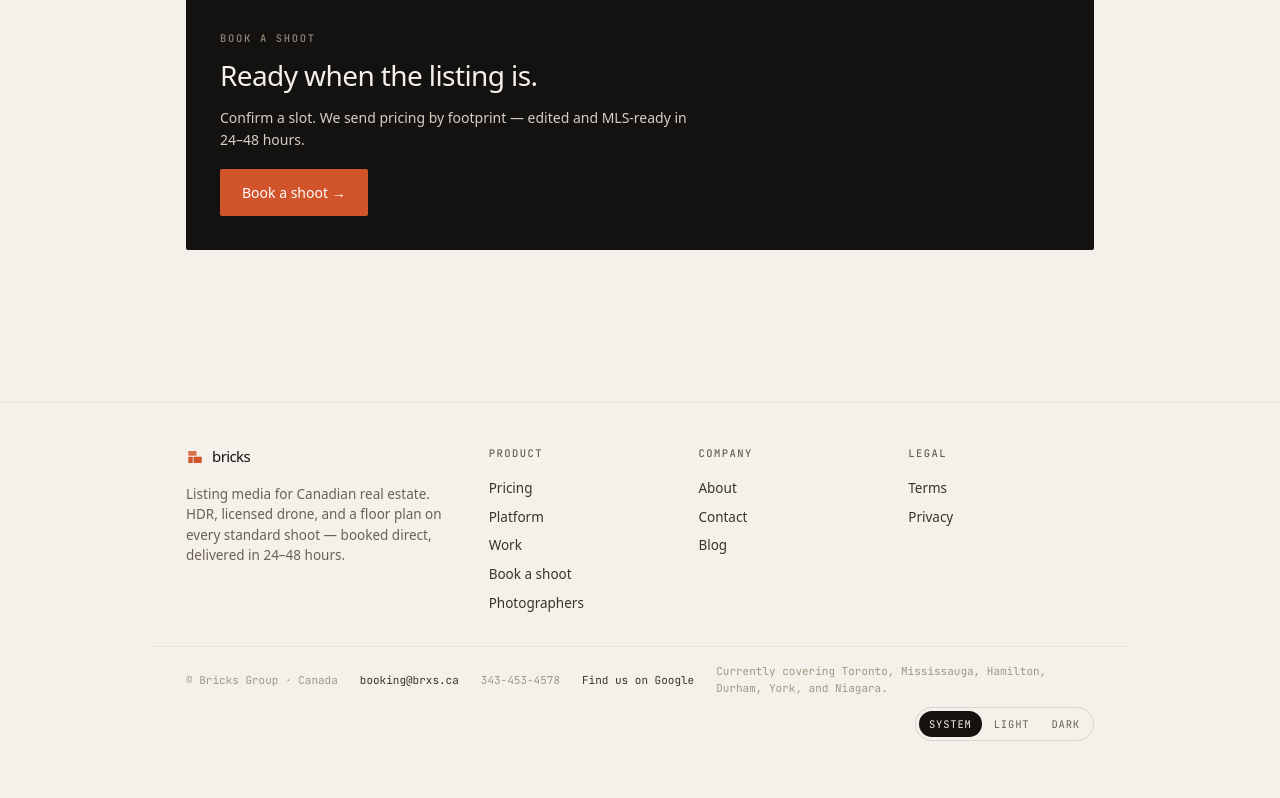
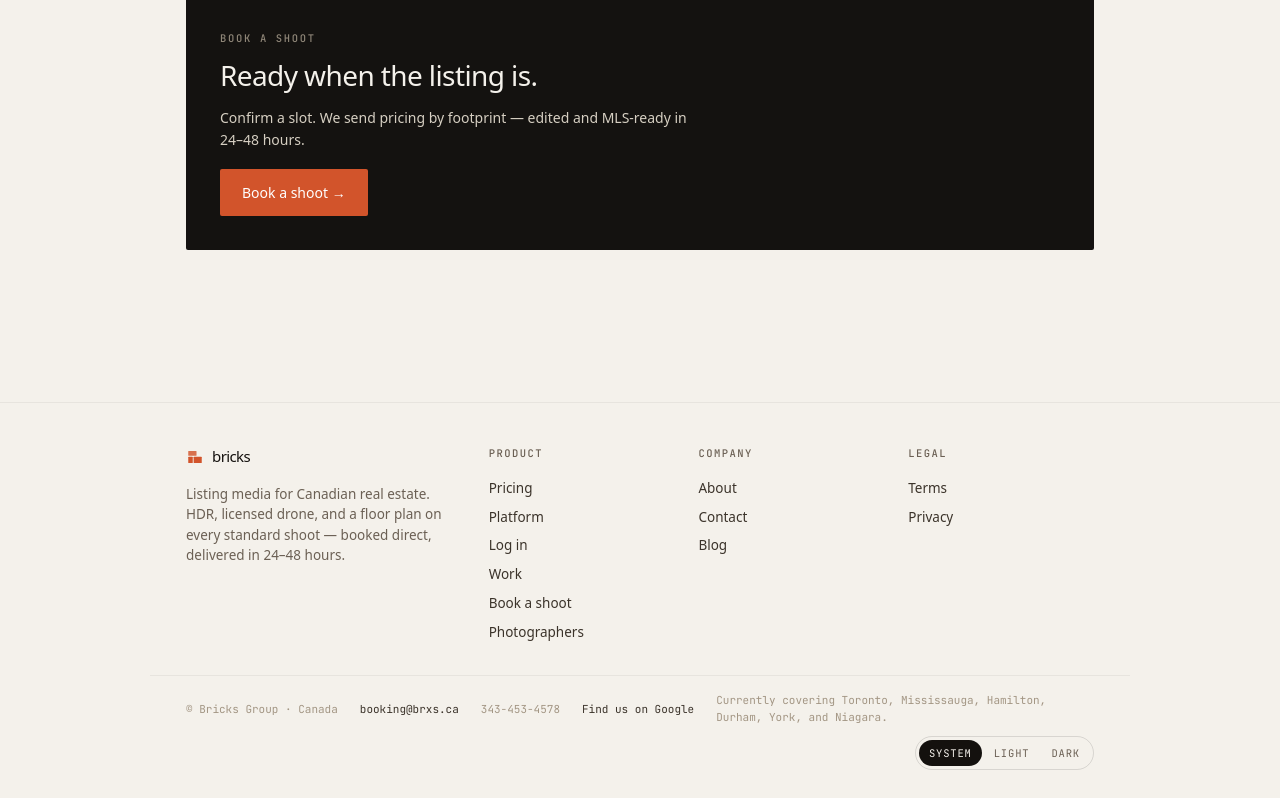
Before and after one commit to bricks-group/bricks-site, a Next.js app: page / in a window 1280 px wide. Shown: the part 5915-6713 px from the top of the page. Before the commit the page ends 6684 px from the top, so only its background shows below. Built offline with nearby package versions, Linux system fonts and the light colour scheme; a web font is replaced by a local one.

Commit message:
Add Log in to Footer.tsx

```diff
--- a/src/components/Footer.tsx
+++ b/src/components/Footer.tsx
@@ -20,6 +20,7 @@ export default function Footer() {
           <h4>Product</h4>
           <Link href="/pricing">Pricing</Link>
           <Link href="/platform">Platform</Link>
+          <a href="https://app.brxs.ca/login">Log in</a>
           <Link href="/gallery">Work</Link>
           <Link href="/book">Book a shoot</Link>
           <Link href="/photographers">Photographers</Link>
```
